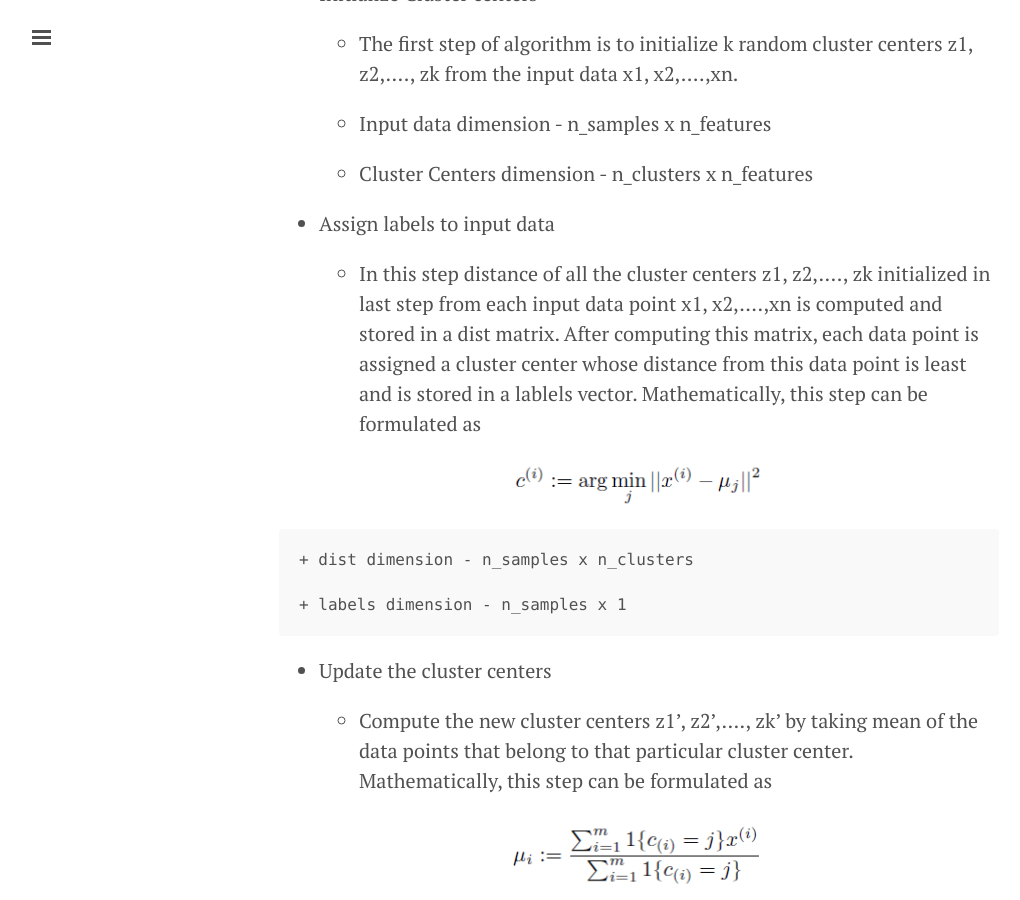
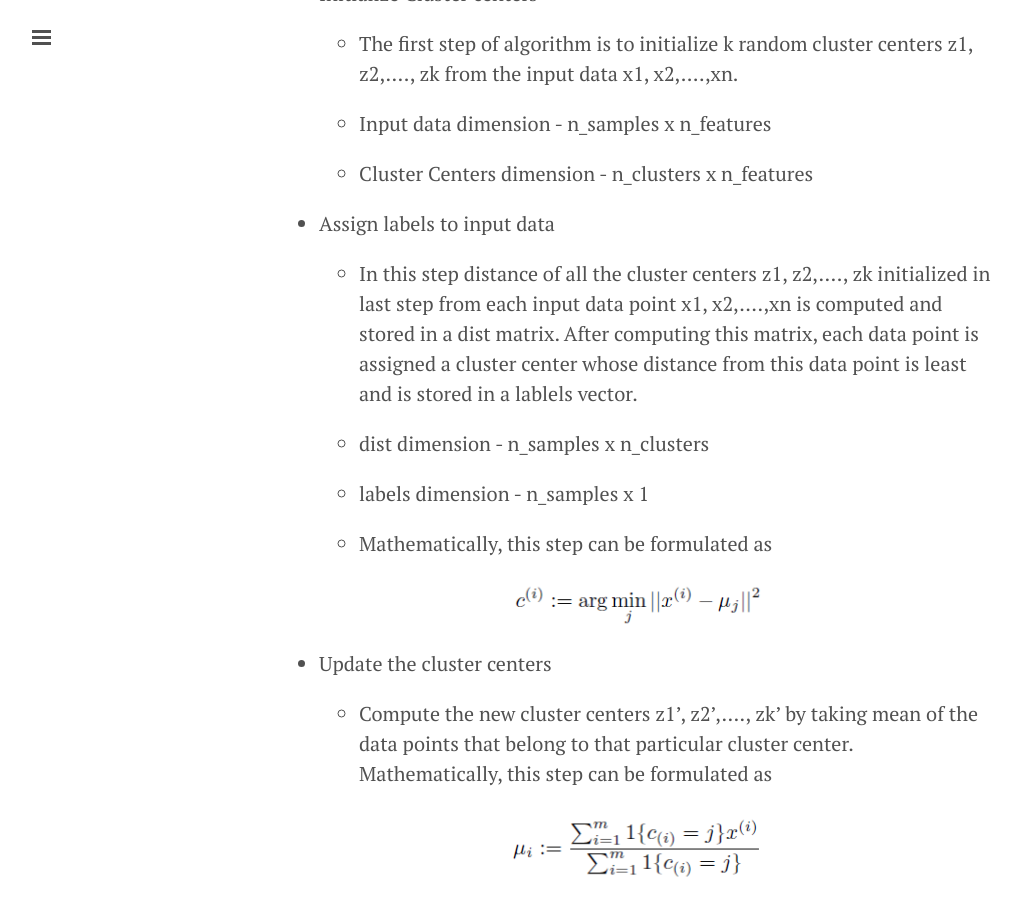
Before and after one commit to IshankGulati/ishankgulati.github.io, a Jekyll site: the page built from _posts/2015-12-09-Image Segmentation using K-Means Clustering.md, in a window 1280 px wide and 900 px high, scrolled down 1151 px. Shown: the whole window, without its empty margins (1-1021 px from the left). Built offline with Jekyll 4.4.1, drawn with Linux system fonts in a browser that asks for light colours; nearby versions of some CDN libraries; Markdown is read by kramdown in place of the engine named in the settings; comment, search, counter and statistics services are not loaded.

```diff
--- a/_posts/2015-12-09-Image Segmentation using K-Means Clustering.md
+++ b/_posts/2015-12-09-Image Segmentation using K-Means Clustering.md
@@ -27,19 +27,21 @@ The objective of the K-means clustering algorithm is to divide an image into K s
 
 	+ The first step of algorithm is to initialize k random cluster centers z1, z2,...., zk from the input data x1, x2,....,xn.
 
-	+ Input data dimension - n_samples x n_features
+	+ Input data dimension - n\_samples x n\_features
 
-	+ Cluster Centers dimension - n_clusters x n_features
+	+ Cluster Centers dimension - n\_clusters x n\_features
 
 * Assign labels to input data
 
-	+ In this step distance of all the cluster centers z1, z2,...., zk initialized in last step from each input data point x1, x2,....,xn is computed and stored in a dist matrix. After computing this matrix, each data point is assigned a cluster center whose distance from this data point is least and is stored in a lablels vector. Mathematically, this step can be formulated as
+	+ In this step distance of all the cluster centers z1, z2,...., zk initialized in last step from each input data point x1, x2,....,xn is computed and stored in a dist matrix. After computing this matrix, each data point is assigned a cluster center whose distance from this data point is least and is stored in a lablels vector.
+
+	+ dist dimension - n\_samples x n\_clusters
+
+	+ labels dimension - n\_samples x 1
+
+	+ Mathematically, this step can be formulated as
 
 <center><img src="/assets/label.PNG" alt="label" style="width:260px;height:50px;"/></center>
-
-	+ dist dimension - n_samples x n_clusters
-
-	+ labels dimension - n_samples x 1
 
 * Update the cluster centers
 
@@ -53,16 +55,16 @@ The objective of the K-means clustering algorithm is to divide an image into K s
 
 * Reshaping input data
 
-	+ Normally whe use a dataset for clustering, it is already in the form of n_samples x n_features but when we use an image sa input data we will have to reshape it before applying K-Means clustering.
+	+ Normally whe use a dataset for clustering, it is already in the form of n\_samples x n\_features but when we use an image sa input data we will have to reshape it before applying K-Means clustering.
 
-	+ Grayscale image - n_rows x n_columns
+	+ Grayscale image - n\_rows x n\_columns
 
-	+ Rehaped image - (n_rows * n_columns) x 1
+	+ Rehaped image - (n\_rows * n\_columns) x 1
 
 
-	+ RGB image - n_rows x n_columns x 3
+	+ RGB image - n\_rows x n\_columns x 3
 
-	+ Rehaped image - (n_rows * n_columns) x 3
+	+ Rehaped image - (n\_rows * n\_columns) x 3
 
 K-Means Clustering has a drawback that it provides sub-optimal clusterings depending n the choice of initial clusters. To avoid convergence to local minima we can execute the above algorithm for multiple times using different initializations and choosing the best result at the end. Another solution would be to use some other algorithm like Genetic Algorithm which will be discussed in later posts.
 
```
